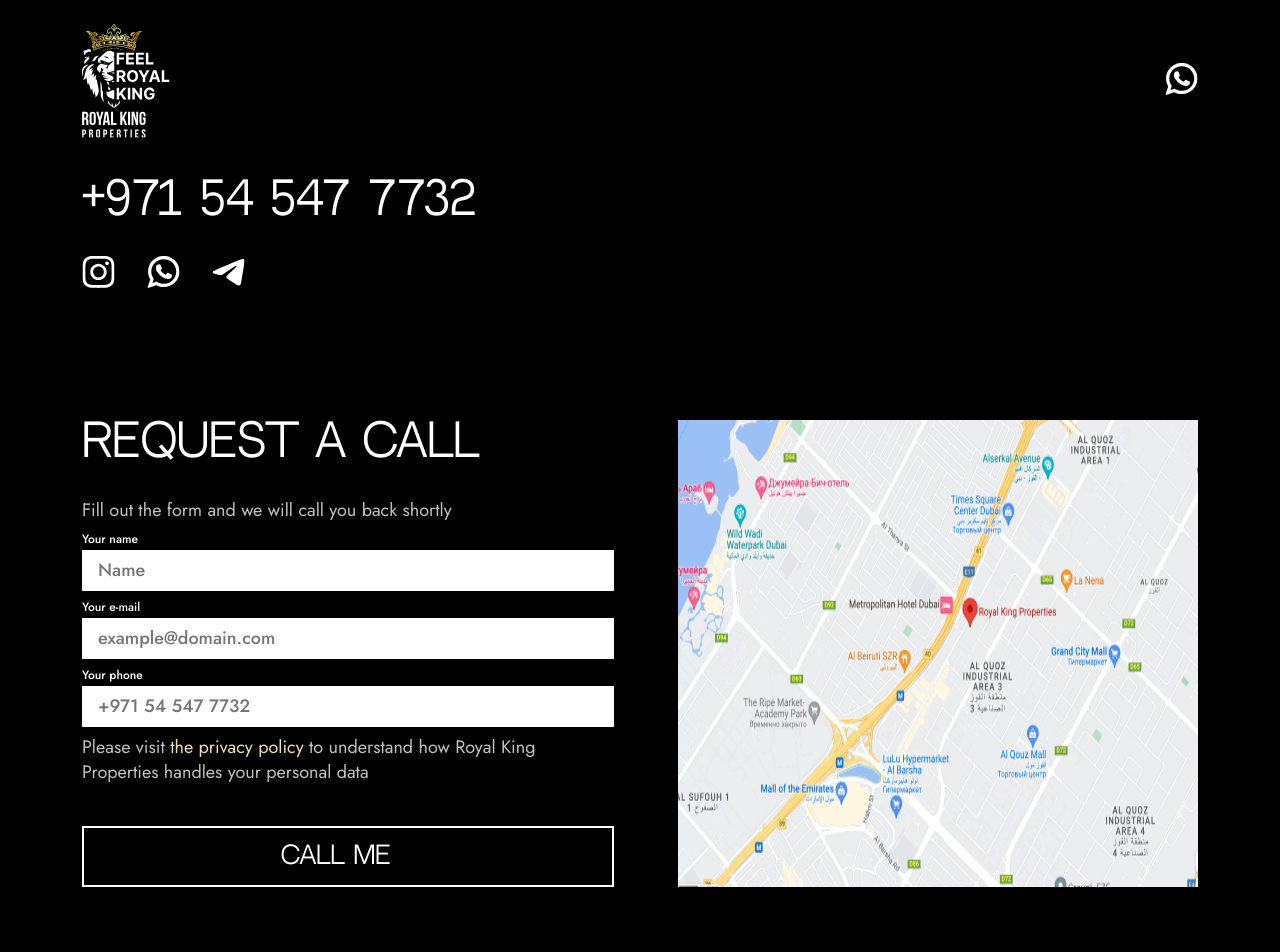
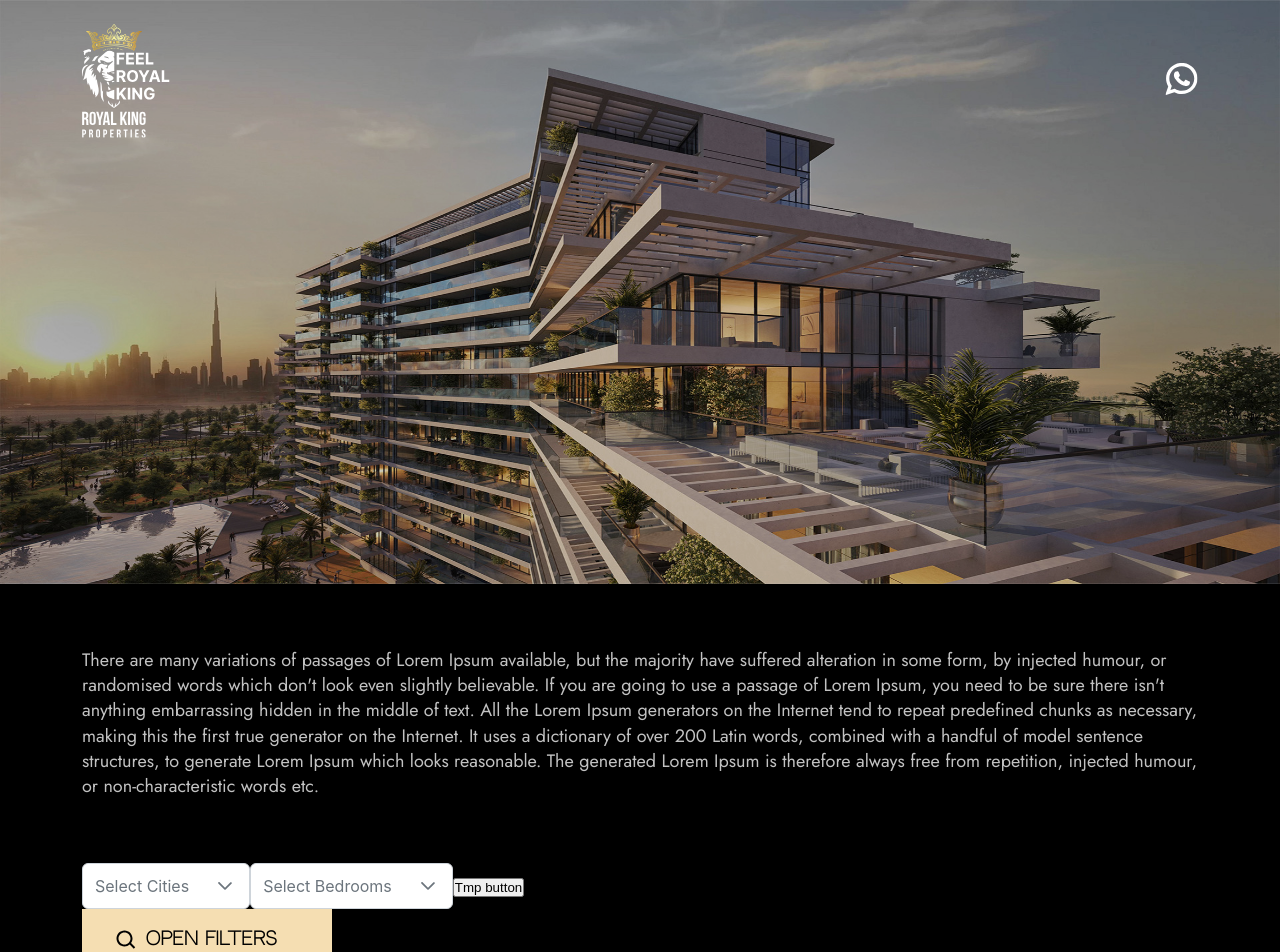
Before and after one commit to JuliaKuranova/RoyalKingProperties, a React (Create React App) app: page /contacts in a window 1280 px wide. Shown: the top 952 px of the page. Built offline with nearby package versions, Linux system fonts and the light colour scheme.

Commit message:
Add mini dropdown

```diff
--- a/src/App.jsx
+++ b/src/App.jsx
@@ -17,15 +17,15 @@ function App() {
     <div className="App">
       <Header />
 
-      <Routes>
+      {/* <Routes>
         <Route path='/' element={<Home />} />
         <Route path='/services' element={<Services />} />
         <Route path='/about-us' element={<AboutUs />} />
         <Route path='/contacts' element={<Contacts />} />
-      </Routes>
+
+      </Routes> */}
       {/* <Apartments /> */}
-      {/* <Project /> */}
-
+      <Project />
       <Footer />
     </div>
   );
--- /dev/null
+++ b/src/components/filter/Filter.jsx
@@ -0,0 +1,120 @@
+import { useState } from 'react';
+//theme
+import 'primereact/resources/themes/lara-light-indigo/theme.css';
+
+//core
+import 'primereact/resources/primereact.min.css';
+// import Dropdown from 'react-dropdown';
+// import 'react-dropdown/style.css';
+import { Dropdown } from 'primereact/dropdown'
+import { MultiSelect } from 'primereact/multiselect';
+
+
+const items = [
+  {
+    rooms: 3,
+    type: 'Apartments',
+    price: 1000000,
+    stage: 'ready'
+  },
+  {
+    rooms: 1,
+    type: 'Apartments',
+    price: 2000000,
+    stage: 'ready'
+  },
+  {
+    rooms: 'Studio',
+    type: 'Villa',
+    price: 1005000,
+    stage: 'ready'
+  },
+  {
+    rooms: 3,
+    type: 'Penthouse',
+    price: 6000000,
+    stage: 'ready'
+  },
+  {
+    rooms: 3,
+    type: 'Villa',
+    price: 2000000,
+    stage: 'ready'
+  }
+]
+
+export default function Filter(props) {
+  function filterItems() {
+    const keys = ['type', 'rooms']
+    const keysRanges = ['price', 'square']
+    let result = [...items];
+
+    keys.forEach(key => {
+      if (filterOptions[key].length) {
+        result = result.filter(item => filterOptions[key].includes(item[key]));
+      }
+    });
+
+    console.log(result)
+
+    return result;
+  }
+
+  const [filterOptions, setFilterOptions] = useState({
+    type: [],
+    rooms: []
+  });
+
+  const apartmentTypes = [
+    { label: 'Apartments', value: 'Apartments' },
+    { label: 'Villa', value: 'Villa' },
+    { label: 'Penthouse', value: 'Penthouse' }
+  ];
+  const bedrooms = [
+    { label: 'Studio', value: 'Studio' },
+    { label: '1 Bedroom', value: 1 },
+    { label: '2 Bedroom', value: 2 },
+    { label: '3 Bedroom', value: 3 },
+    { label: '4 Bedroom', value: 4 },
+    { label: '5 Bedroom', value: 5 },
+  ];
+
+  const options = [
+    { label: 'Thing 1', value: 1 },
+    { label: 'Thing 2', value: 2 },
+  ];
+
+  return (
+    <div className="filter">
+      <MultiSelect
+        value={filterOptions.type}
+        onChange={(event) => { setFilterOptions({ ...filterOptions, type: event.value }); console.log(event.value) }}
+        options={apartmentTypes}
+        placeholder="Select Cities"
+        className="w-full md:w-20rem"
+      />
+
+      <MultiSelect
+        value={filterOptions.rooms}
+        onChange={(event) => { setFilterOptions({ ...filterOptions, rooms: event.value }); console.log(event.value) }}
+        options={bedrooms}
+        placeholder="Select Bedrooms"
+        className="w-full md:w-20rem"
+      />
+
+      {/* <Dropdown
+        options={apartmentTypes}
+        onChange={(event) => { console.log(event.value) }}
+        value={apartmentTypes[0]}
+      />
+
+      <Dropdown
+        options={bedrooms}
+        onChange={(event) => { console.log(event.value) }}
+        value={bedrooms[0]}
+      /> */}
+
+      <button onClick={() => {filterItems()}}>Tmp button</button>
+    </div>
+  );
+}
--- a/src/pages/Project.jsx
+++ b/src/pages/Project.jsx
@@ -3,6 +3,7 @@ import projectBanner from '../assets/img/KEMPINSKI-RESIDENCES-THE-CREEK.jpg';
 import OfferItem from '../components/UI/images/OfferItem'
 import sliaderImg1 from '../assets/img/sliders/BURJ-BINGHATTI-JACOB-&-CO-RESIDENCES.jpg';
 import MoreButton from '../components/UI/buttons/MoreButton';
+import Filter from '../components/filter/Filter';
 
 
 
@@ -14,6 +15,7 @@ export default function Project() {
         There are many variations of passages of Lorem Ipsum available, but the majority have suffered alteration in some form, by injected humour, or randomised words which don't look even slightly believable. If you are going to use a passage of Lorem Ipsum, you need to be sure there isn't anything embarrassing hidden in the middle of text. All the Lorem Ipsum generators on the Internet tend to repeat predefined chunks as necessary, making this the first true generator on the Internet. It uses a dictionary of over 200 Latin words, combined with a handful of model sentence structures, to generate Lorem Ipsum which looks reasonable. The generated Lorem Ipsum is therefore always free from repetition, injected humour, or non-characteristic words etc.
       </div>
       <div className="filters">
+        <Filter />
         <MoreButton color='yellow' icon='glass'>Open filters</MoreButton>
       </div>
       <div className="projects section">
```
Also changed, not shown: package.json (+51 -0 lines), src/components/UI/dropdown/Dropdown.jsx (added, +7 -0 lines), 1 other file (tests, documents, lock files or other folders).
